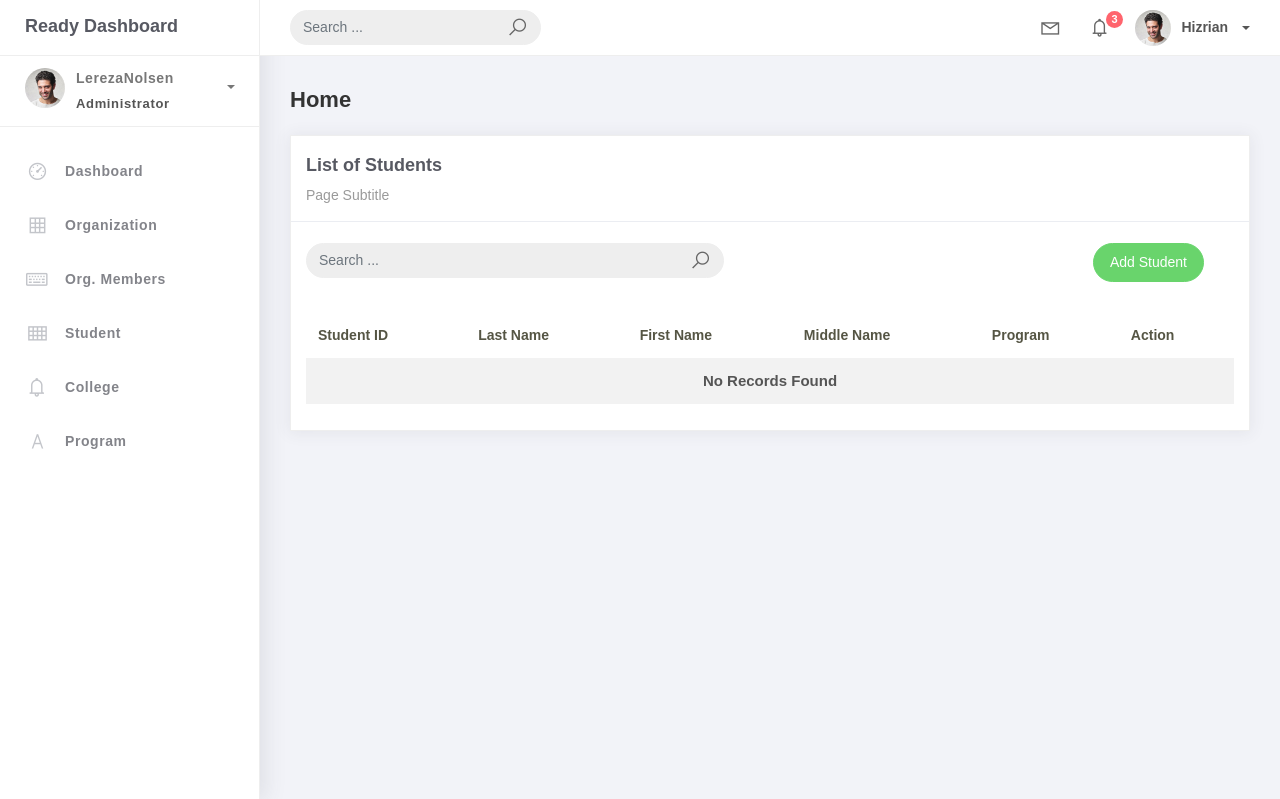
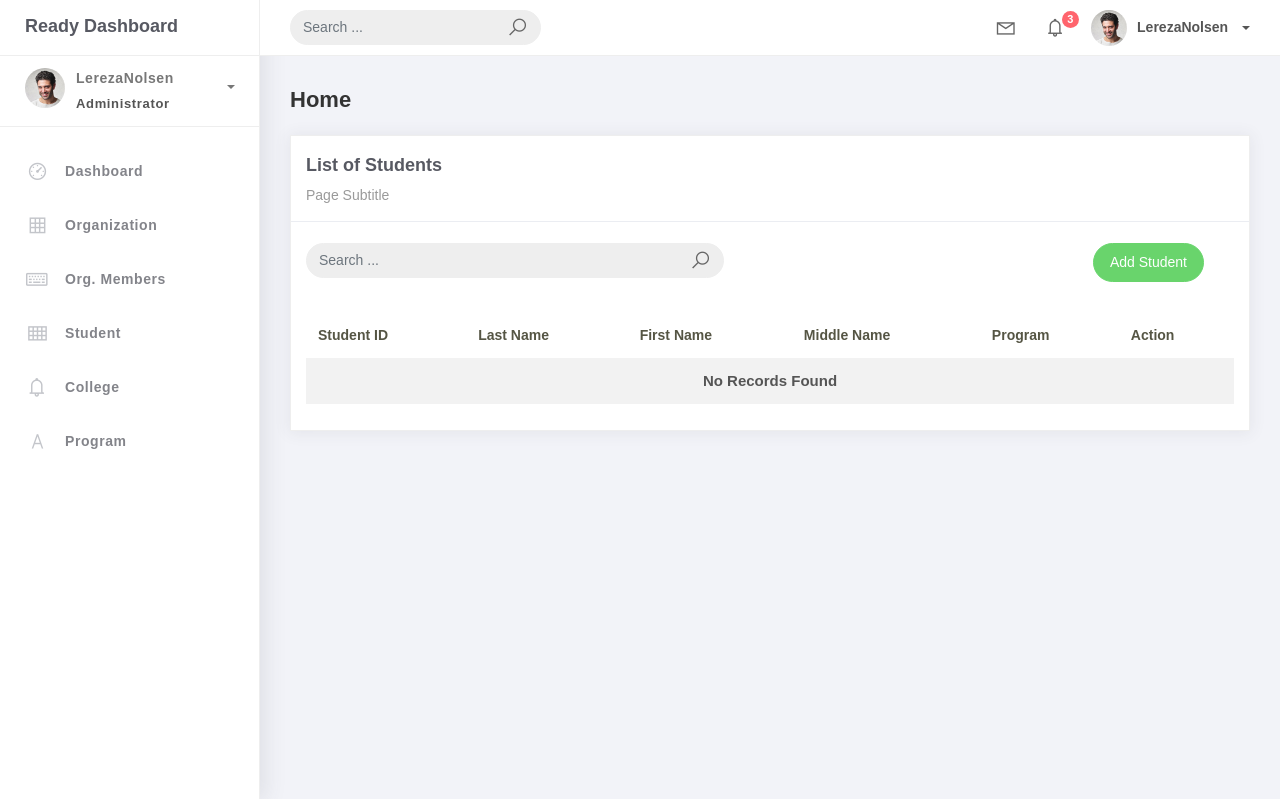
Before and after one commit to lereza/PSUSphere, a Django app: page /student_list/ in a window 1280 px wide. Shown: the top 799 px of the page. Run offline with Django 5.2, Linux system fonts and the light colour scheme; data that the repository does not hold is empty; some libraries are stand-ins or nearby versions.

Commit message:
Cleaned up .pyc file and modified base.html

```diff
--- a/projectsite/templates/base.html
+++ b/projectsite/templates/base.html
@@ -100,13 +100,13 @@
                                 </ul>
                             </li>
                             <li class="nav-item dropdown">
-                                <a class="dropdown-toggle profile-pic" data-toggle="dropdown" href="#" aria-expanded="false"> <img src="{% static 'img/profile.jpg' %}" alt="user-img" width="36" class="img-circle"><span >Hizrian</span></span> </a>
+                                <a class="dropdown-toggle profile-pic" data-toggle="dropdown" href="#" aria-expanded="false"> <img src="{% static 'img/profile.jpg' %}" alt="user-img" width="36" class="img-circle"><span >LerezaNolsen</span></span> </a>
                                 <ul class="dropdown-menu dropdown-user">
                                     <li>
                                         <div class="user-box">
                                             <div class="u-img"><img src="{% static 'img/profile.jpg' %}" alt="user"></div>
                                             <div class="u-text">
-                                                <h4>Hizrian</h4>
+                                                <h4>LerezaNolsen</h4>
                                                 <p class="text-muted">hello@themekita.com</p><a href="profile.html" class="btn btn-rounded btn-danger btn-sm">View Profile</a></div>
                                             </div>
                                         </li>
```
